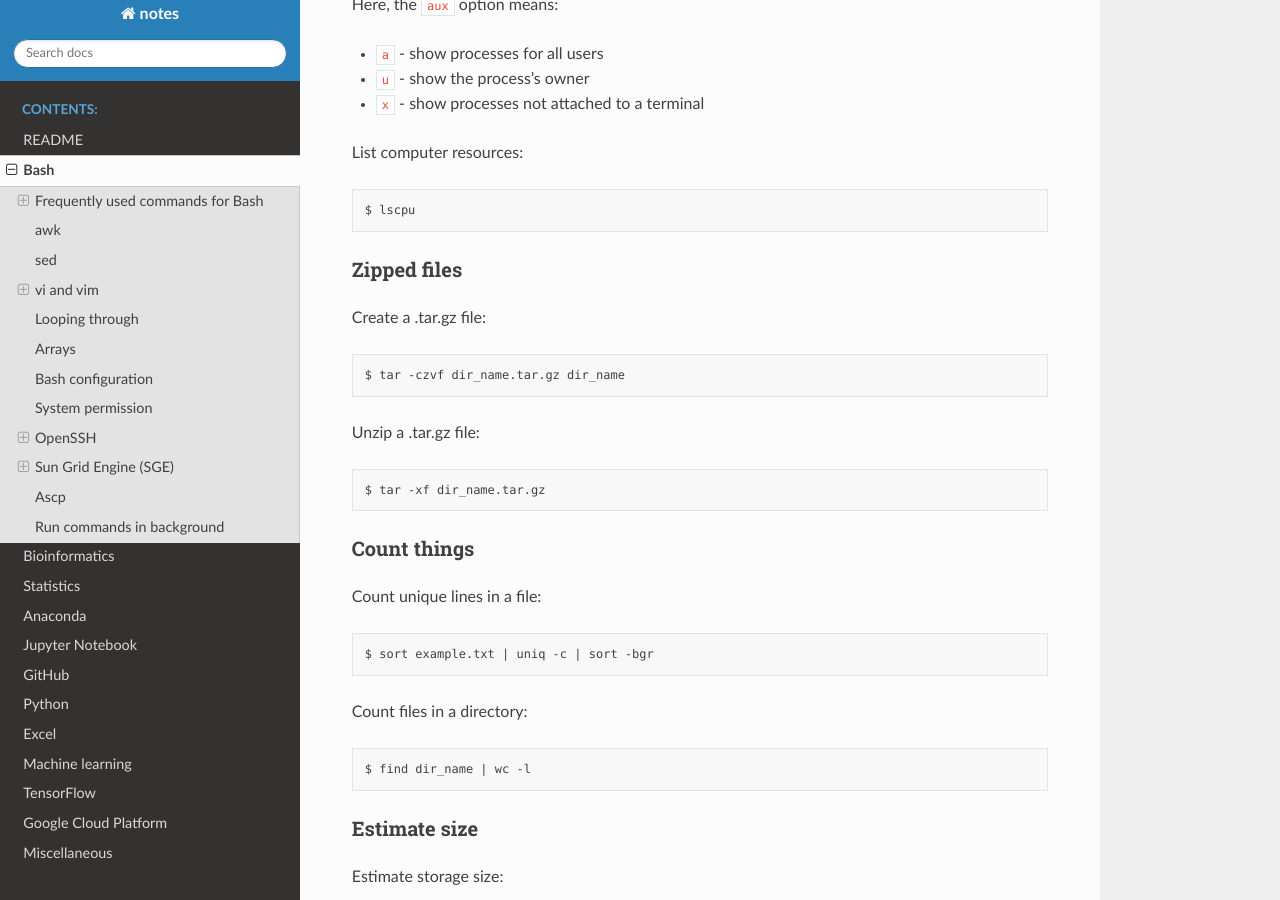
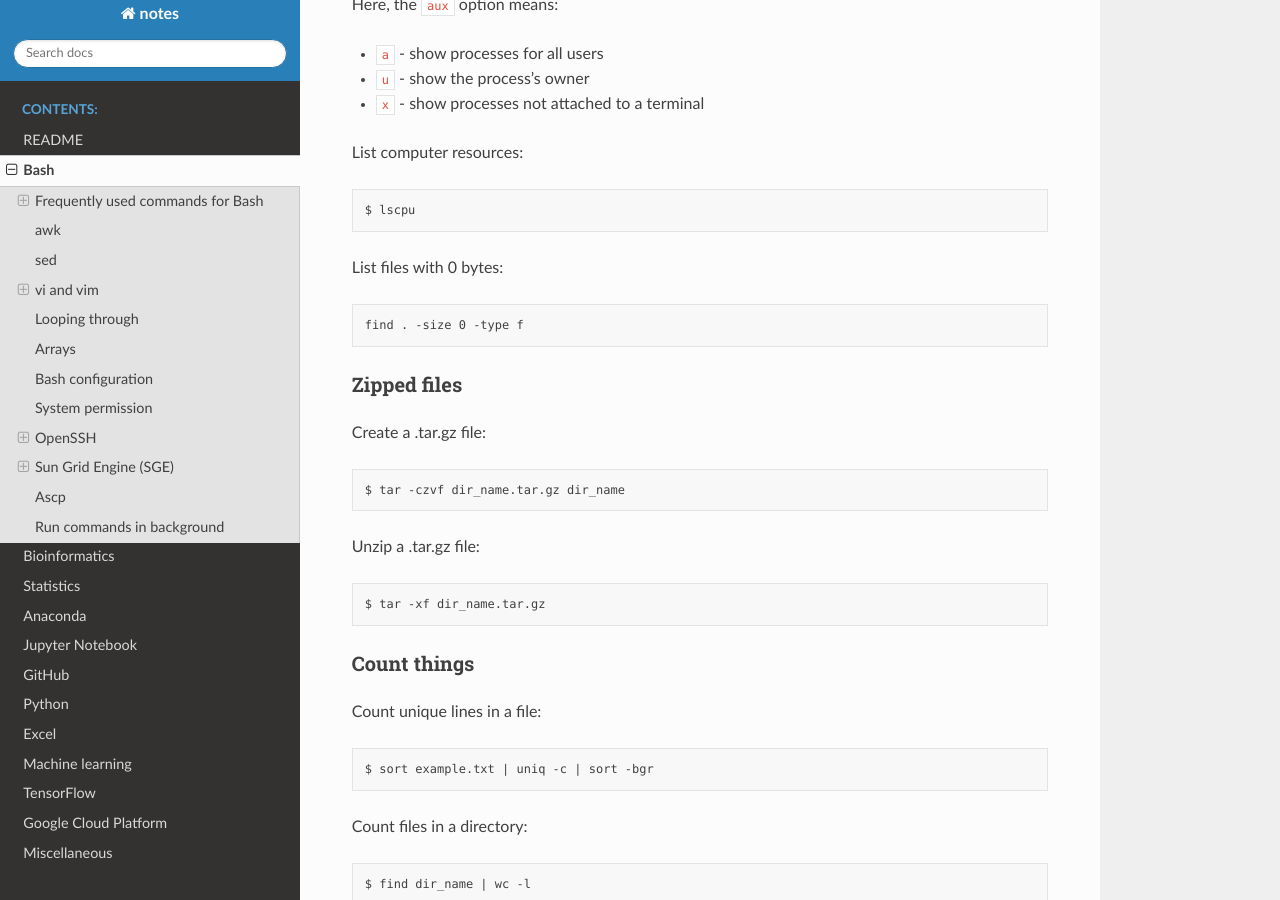
Before and after one commit to sbslee/notes, a Sphinx documentation site: the page built from docs/bash.rst, in a window 1280 px wide and 900 px high, scrolled down 1258 px. Built offline with Sphinx 7.4.7 and the Read the Docs theme 2.0.0, drawn with Linux system fonts in a browser that asks for light colours.

Commit message:
Update docs

```diff
--- a/docs/bash.rst
+++ b/docs/bash.rst
@@ -70,6 +70,12 @@ List computer resources:
 .. code-block:: text
 
     $ lscpu
+
+List files with 0 bytes:
+
+.. code-block:: text
+
+    find . -size 0 -type f
 
 Zipped files
 ------------
```
